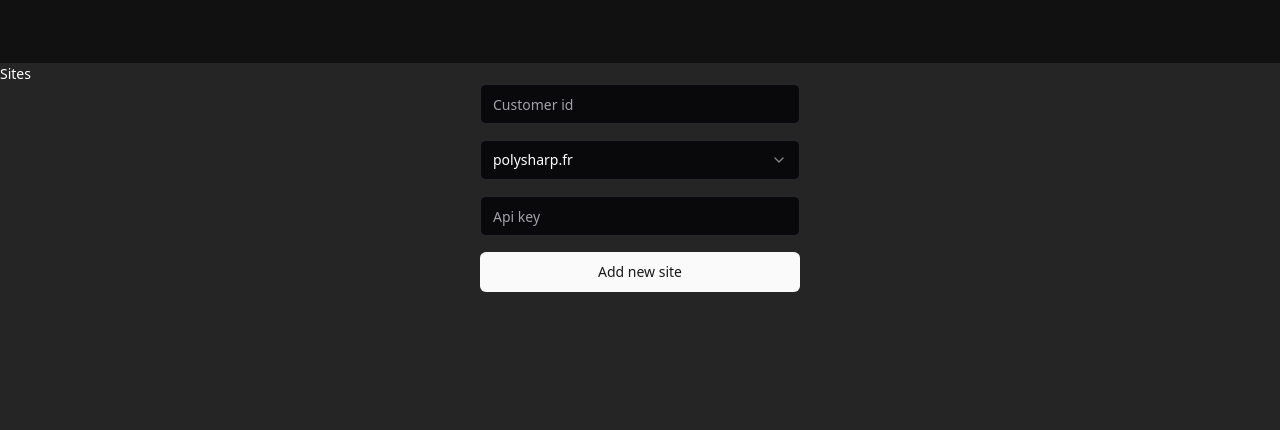
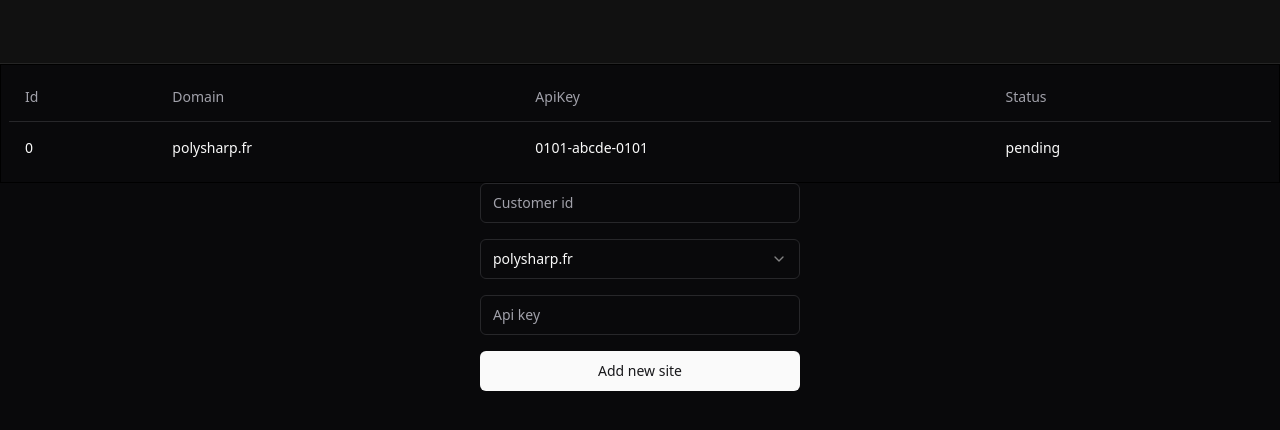
Before and after one commit to polysharp/sinatra-app, a Next.js app: page /sites in a window 1280 px wide. Shown: the top 430 px of the page. Built offline with nearby package versions, Linux system fonts and the light colour scheme.

Commit message:
feat: site listing

```diff
--- a/src/app/layout.tsx
+++ b/src/app/layout.tsx
@@ -16,7 +16,7 @@ export default function RootLayout({
     <html lang="fr">
       <body className="dark">
         <header className="fixed inset-x-0 top-0 z-40 h-16 border-b border-[#252525] bg-[#111111]" />
-        <main className="pt-16">{children}</main>
+        <main className="container pt-16">{children}</main>
       </body>
     </html>
   );
--- a/src/app/sites/page.tsx
+++ b/src/app/sites/page.tsx
@@ -1,9 +1,58 @@
 import { CreateSiteForm } from '@/components/forms/create-site-form';
+import {
+  Table,
+  TableBody,
+  TableCell,
+  TableHead,
+  TableHeader,
+  TableRow,
+} from '@/components/ui/table';
 
-export default function Sites() {
+interface Site {
+  id: number;
+  domain: string;
+  apiKey: string;
+  status: 'pending' | 'verified';
+}
+
+async function getSites(): Promise<Site[]> {
+  return Promise.resolve<Site[]>([
+    {
+      id: 0,
+      domain: 'polysharp.fr',
+      apiKey: '0101-abcde-0101',
+      status: 'pending',
+    },
+  ]);
+}
+
+export default async function Sites() {
+  const sites = await getSites();
+
   return (
     <div>
-      <h2 className="text-sm">Sites</h2>
+      <div className="border border-black p-2">
+        <Table>
+          <TableHeader>
+            <TableRow>
+              <TableHead>Id</TableHead>
+              <TableHead>Domain</TableHead>
+              <TableHead>ApiKey</TableHead>
+              <TableHead>Status</TableHead>
+            </TableRow>
+          </TableHeader>
+          <TableBody>
+            {sites.map((site) => (
+              <TableRow key={site.id}>
+                <TableCell>{site.id}</TableCell>
+                <TableCell>{site.domain}</TableCell>
+                <TableCell>{site.apiKey}</TableCell>
+                <TableCell>{site.status}</TableCell>
+              </TableRow>
+            ))}
+          </TableBody>
+        </Table>
+      </div>
 
       <CreateSiteForm />
     </div>
--- /dev/null
+++ b/src/components/ui/table.tsx
@@ -0,0 +1,117 @@
+import * as React from "react"
+
+import { cn } from "@/lib/utils"
+
+const Table = React.forwardRef<
+  HTMLTableElement,
+  React.HTMLAttributes<HTMLTableElement>
+>(({ className, ...props }, ref) => (
+  <div className="relative w-full overflow-auto">
+    <table
+      ref={ref}
+      className={cn("w-full caption-bottom text-sm", className)}
+      {...props}
+    />
+  </div>
+))
+Table.displayName = "Table"
+
+const TableHeader = React.forwardRef<
+  HTMLTableSectionElement,
+  React.HTMLAttributes<HTMLTableSectionElement>
+>(({ className, ...props }, ref) => (
+  <thead ref={ref} className={cn("[&_tr]:border-b", className)} {...props} />
+))
+TableHeader.displayName = "TableHeader"
+
+const TableBody = React.forwardRef<
+  HTMLTableSectionElement,
+  React.HTMLAttributes<HTMLTableSectionElement>
+>(({ className, ...props }, ref) => (
+  <tbody
+    ref={ref}
+    className={cn("[&_tr:last-child]:border-0", className)}
+    {...props}
+  />
+))
+TableBody.displayName = "TableBody"
+
+const TableFooter = React.forwardRef<
+  HTMLTableSectionElement,
+  React.HTMLAttributes<HTMLTableSectionElement>
+>(({ className, ...props }, ref) => (
+  <tfoot
+    ref={ref}
+    className={cn(
+      "border-t bg-muted/50 font-medium [&>tr]:last:border-b-0",
+      className
+    )}
+    {...props}
+  />
+))
+TableFooter.displayName = "TableFooter"
+
+const TableRow = React.forwardRef<
+  HTMLTableRowElement,
+  React.HTMLAttributes<HTMLTableRowElement>
+>(({ className, ...props }, ref) => (
+  <tr
+    ref={ref}
+    className={cn(
+      "border-b transition-colors hover:bg-muted/50 data-[state=selected]:bg-muted",
+      className
+    )}
+    {...props}
+  />
+))
+TableRow.displayName = "TableRow"
+
+const TableHead = React.forwardRef<
+  HTMLTableCellElement,
+  React.ThHTMLAttributes<HTMLTableCellElement>
+>(({ className, ...props }, ref) => (
+  <th
+    ref={ref}
+    className={cn(
+      "h-12 px-4 text-left align-middle font-medium text-muted-foreground [&:has([role=checkbox])]:pr-0",
+      className
+    )}
+    {...props}
+  />
+))
+TableHead.displayName = "TableHead"
+
+const TableCell = React.forwardRef<
+  HTMLTableCellElement,
+  React.TdHTMLAttributes<HTMLTableCellElement>
+>(({ className, ...props }, ref) => (
+  <td
+    ref={ref}
+    className={cn("p-4 align-middle [&:has([role=checkbox])]:pr-0", className)}
+    {...props}
+  />
+))
+TableCell.displayName = "TableCell"
+
+const TableCaption = React.forwardRef<
+  HTMLTableCaptionElement,
+  React.HTMLAttributes<HTMLTableCaptionElement>
+>(({ className, ...props }, ref) => (
+  <caption
+    ref={ref}
+    className={cn("mt-4 text-sm text-muted-foreground", className)}
+    {...props}
+  />
+))
+TableCaption.displayName = "TableCaption"
+
+export {
+  Table,
+  TableHeader,
+  TableBody,
+  TableFooter,
+  TableHead,
+  TableRow,
+  TableCell,
+  TableCaption,
+}
--- a/src/styles/tailwind.css
+++ b/src/styles/tailwind.css
@@ -69,6 +69,6 @@
   }
 
   body {
-    @apply overscroll-none bg-[#252525] text-white;
+    @apply overscroll-none bg-background text-foreground;
   }
 }
--- a/tailwind.config.ts
+++ b/tailwind.config.ts
@@ -8,6 +8,9 @@ export default {
     './src/app/**/*.{js,ts,jsx,tsx,mdx}',
   ],
   theme: {
+    container: {
+      center: true,
+    },
     extend: {
       colors: {
         background: 'hsl(var(--background))',
```
